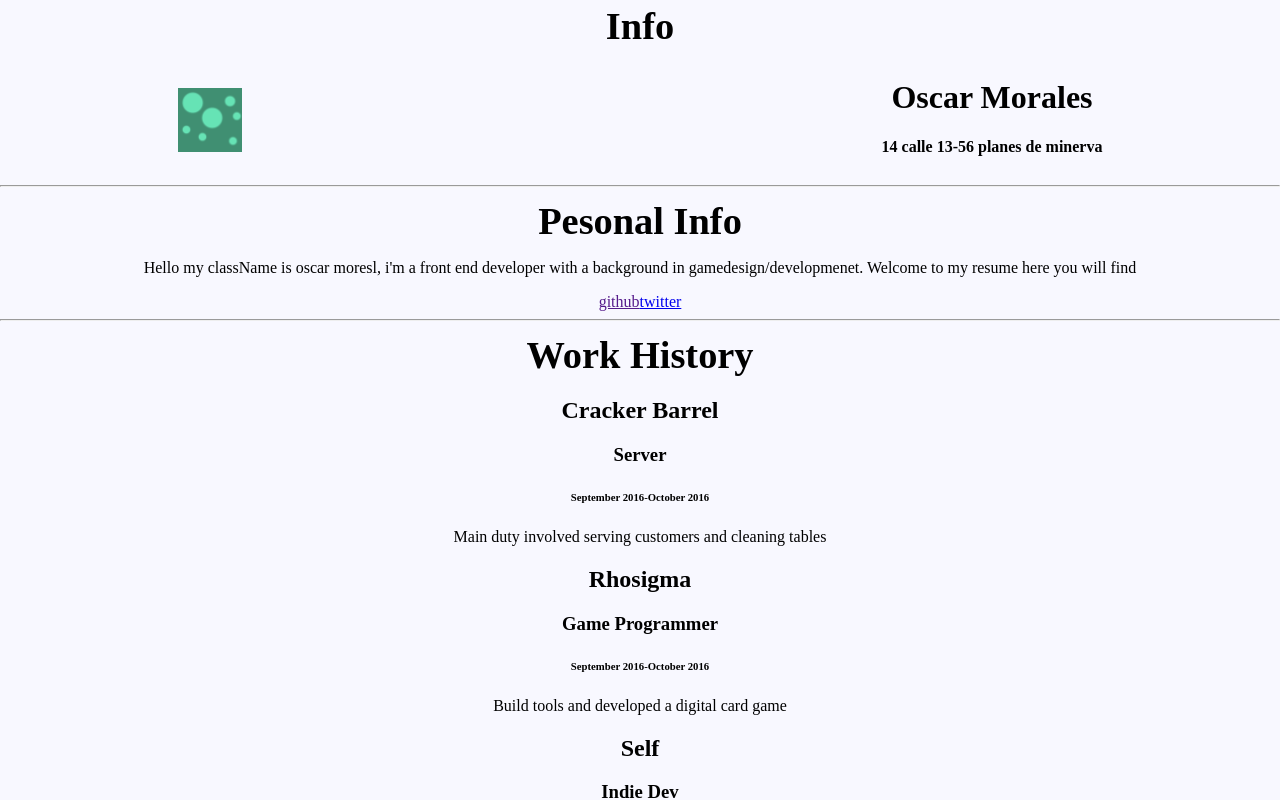
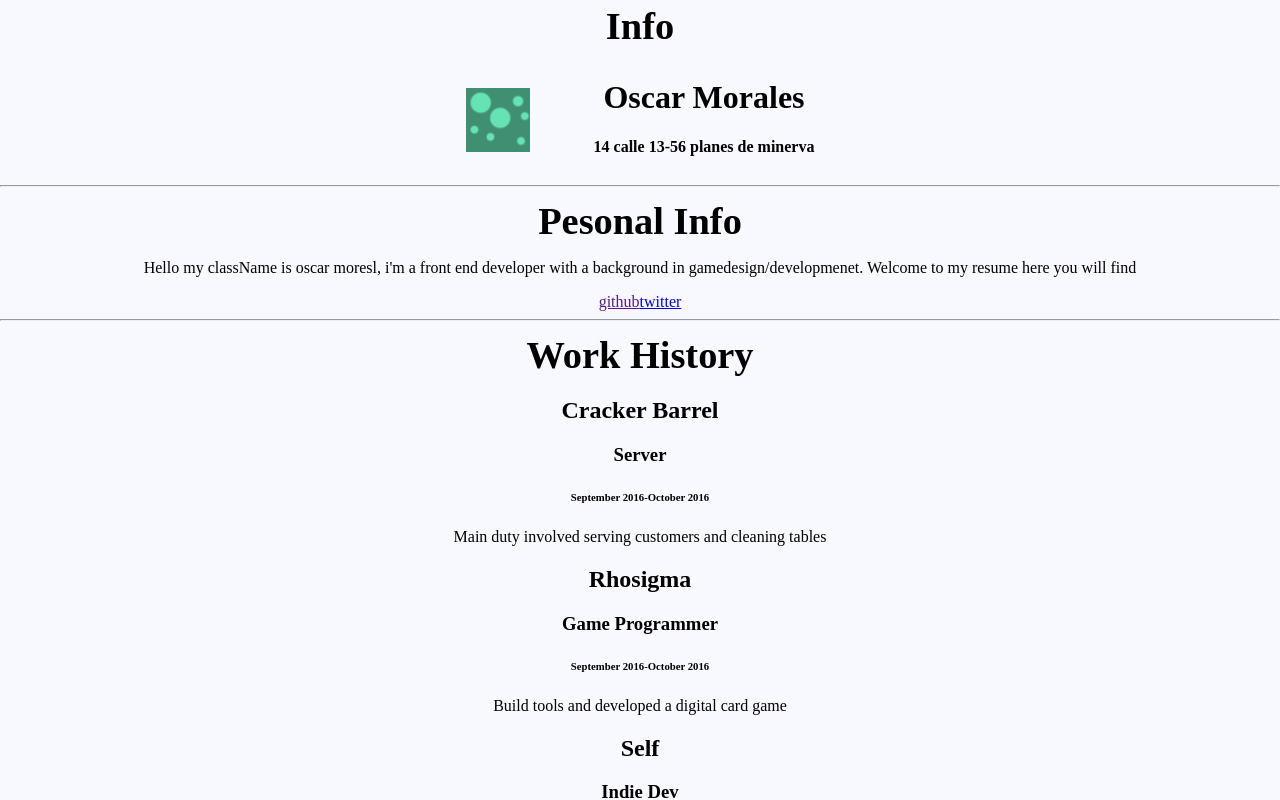
Before and after one commit to Vidsneezes/InteractiveResume, a React (Create React App) app: page / in a window 1280 px wide. Shown: the top 800 px of the page. Built offline with nearby package versions, Linux system fonts and the light colour scheme; a web font is replaced by a local one.

Commit message:
updated info css

```diff
--- a/src/App.css
+++ b/src/App.css
@@ -1,4 +1,4 @@
 .App {
-    width: auto;
+    width: 600;
     margin: 0px auto;
 }
--- a/src/components/info/Info.css
+++ b/src/components/info/Info.css
@@ -10,5 +10,5 @@
 }
 
 .info-image {
-    padding-right: 50%;
+    padding-right: 5%;
 }
```
